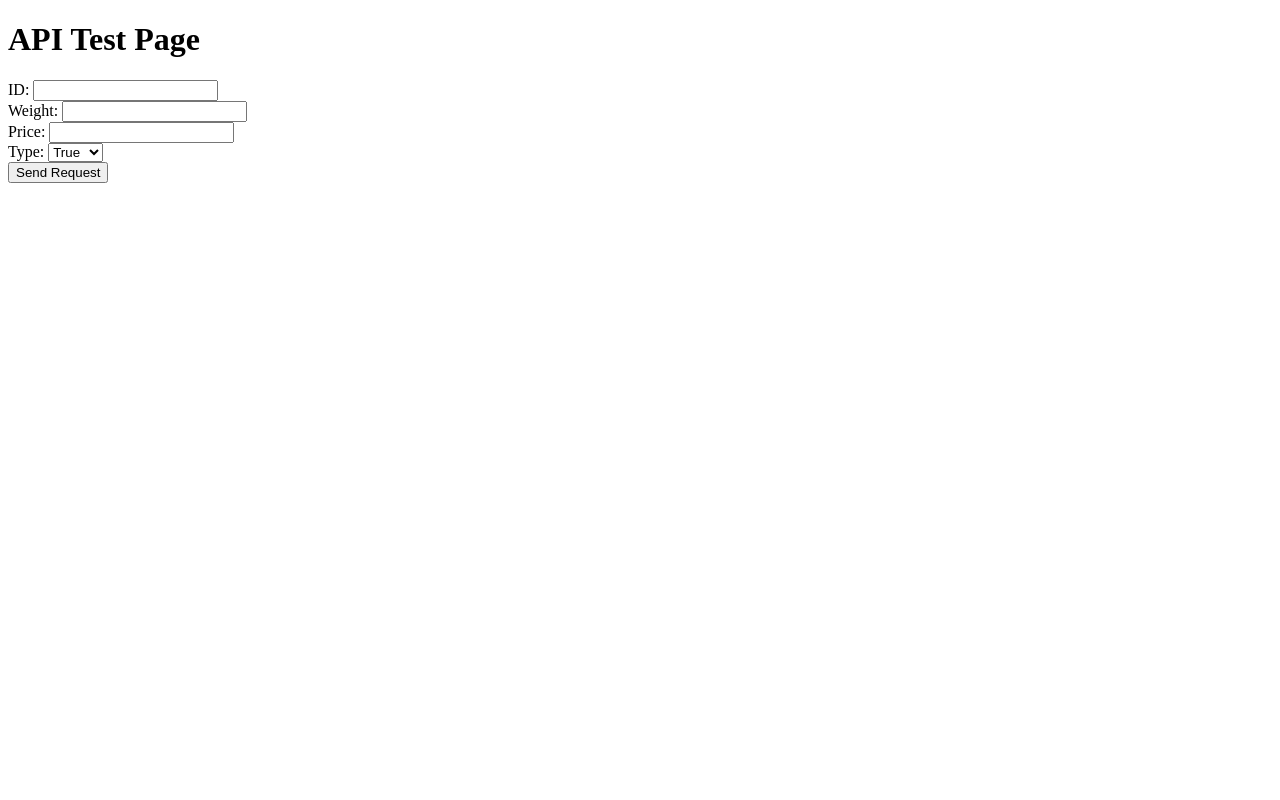
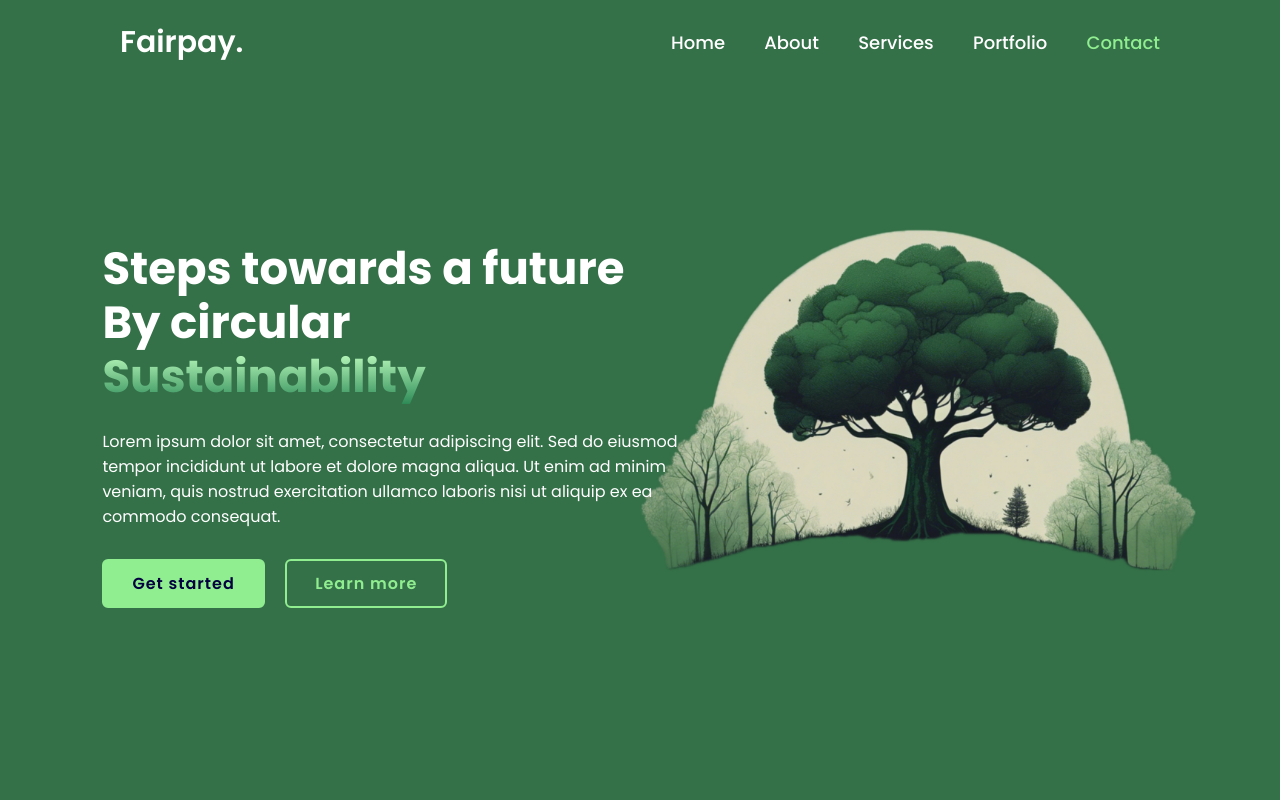
Before and after one commit to Bandaan/carbonfrontend, a plain HTML site: page index.html in a window 1280 px wide. Shown: the top 800 px of the page. Drawn offline with Linux system fonts and the light colour scheme.

Commit message:
verse commit

```diff
--- /dev/null
+++ b/assets/responsive-full-background-image.css
@@ -0,0 +1,162 @@
+@import url('https://fonts.googleapis.com/css2?family=Poppins:wght@300;400;500;600;700;800;900&display=swap');
+
+* {
+  margin: 0;
+  padding: 0;
+  box-sizing: border-box;
+  scroll-behavior: smooth;
+  font-family: 'Poppins', sans-serif;
+}
+
+.body{
+  color: #fff;
+}
+
+
+header {
+  position: fixed;
+  top: 0;
+  left: 0;
+  width: 100%;
+  padding: 20px 120px;
+  background: transparent;
+  display: flex;
+  justify-content: space-between;
+  align-items: center;
+  z-index: 100;
+}
+
+.logo {
+  position: relative;
+  font-size: 30px;
+  color: #fff;
+  text-decoration: none;
+  font-weight: 600;
+}
+
+.navbar {
+  position: relative;
+}
+
+.navbar a {
+  font-size: 18px;
+  color: #ffffff;
+  text-decoration: none;
+  font-weight: 500;
+  margin-left: 35px;
+  transition: .3s;
+}
+
+nav a:hover,
+nav a.active{
+  color: lightgreen;
+}
+
+.home {
+  width: 100%;
+  height: 100vh;
+  background: url('../images/background2.jpg') no-repeat;
+  background-size: cover;
+  background-position: center;
+  display: flex;
+  align-items: center;
+  padding: 50px 8% 0;
+}
+
+.home-content{
+  max-width: 630px;
+}
+
+.home-content h1:nth-child(3) {
+  background: linear-gradient(#C1FFC1, seagreen);
+  -webkit-background-clip: text;
+  color: transparent;
+}
+
+.home-content h1 {
+  position: relative;
+  font-size: 45px;
+  line-height: 1.2;
+  color: white;
+}
+
+.home-content p {
+  position: relative;
+  font-size: 16px;
+  margin: 25px 0 30px;
+  color: white;
+}
+
+.home-content .btn-box {
+  position: relative;
+  display: flex;
+  justify-content: space-between;
+  width: 345px;
+}
+
+.btn {
+  padding: 10px 28px;
+  background: lightgreen;
+  border: 2px solid lightgreen;
+  border-radius: 6px;
+  font-size: 16px;
+  color: #01003f;
+  letter-spacing: 1px;
+  font-weight: 600;
+  text-decoration: none;
+}
+
+.btn-box .btn:nth-child(2) {
+  background: transparent;
+  color: lightgreen;
+  transition: .5s;
+}
+
+.btn-box .btn:nth-child(2):hover {
+  background: lightgreen;
+  color: #01003f;
+}
+
+.animate {
+  position: absolute;
+  top: 0;
+  right: 0;
+  width: 100%;
+  height: 100%;
+  background: #347048;
+  animation: show-right 1s ease-out forwards;
+  animation-delay: calc(.2s * var(--i));
+}
+
+.animate.bg {
+  animation: fade-in 1s ease-out forwards;
+  animation-delay: 2s;
+}
+
+/*KEYFRAME ANIMATIONS*/
+@keyframes show-right {
+  100% {
+    width: 0;
+  }
+}
+
+@keyframes fade-in {
+  100% {
+    opacity: 0;
+  }
+}
+
+section {
+    min-height: 100vh;
+    display: flex;
+/*    justify-content: center;*/
+    align-items: center;
+    background: #347048;
+/*    font-size: 100px;*/
+    color: #ffffff;
+/*    font-weight: 700;*/
+}
+
+section:nth-child(odd) {
+    background: darkolivegreen;
+}
--- a/index.html
+++ b/index.html
@@ -1,64 +1,81 @@
 <!DOCTYPE html>
 <html lang="en">
 <head>
-    <meta charset="UTF-8">
-    <meta name="viewport" content="width=device-width, initial-scale=1.0">
-    <title>API Test Page</title>
+  <meta charset="UTF-8">
+  <meta http-equiv="X-UA-Compatible" content="IE=edge">
+  <meta name="viewport" content="width=device-width, initial-scale=1.0">
+  <title>Offset Carbon Emissions</title>
+  <link rel="stylesheet" href="assets/responsive-full-background-image.css"> <!-- Link to your CSS file -->
 </head>
+
 <body>
+<header>
+  <a href="#" class="logo">Fairpay.<span class="animate" style="--i:1;"></span></a>
+  <nav class="navbar">
+    <a href="#home" class="active">Home</a>
+    <a href="#about">About</a>
+    <a href="#services">Services</a>
+    <a href="#portfolio">Portfolio</a>
+    <a href="#contact">Contact</a>
+    <span class="animate" style="--i:2;"></span>
+  </nav>
+</header>
 
-<h1>API Test Page</h1>
+<section class="home">
+  <span class="animate bg"></span>
+  <div class="home-content">
+    <h1>Steps towards a future<span class="animate" style="--i:3;"></span></h1>
+    <h1>By circular<span class="animate" style="--i:4;"></span></h1>
+    <h1>Sustainability<span class="animate" style="--i:5;"></span></h1>
+    <p>Lorem ipsum dolor sit amet, consectetur adipiscing elit.
+      Sed do eiusmod tempor incididunt ut labore et dolore magna aliqua.
+      Ut enim ad minim veniam, quis nostrud exercitation ullamco
+      laboris nisi ut aliquip ex ea commodo consequat.<span class="animate" style="--i:6;"></span></p>
 
-<form id="apiTestForm">
-    <label for="id">ID:</label>
-    <input type="text" id="id" name="id" required>
-    <br>
+    <div class="btn-box">
+      <a href="#" class="btn">Get started</a>
+      <a href="#" class="btn">Learn more</a>
+      <span class="animate" style="--i:7;"></span>
+    </div>
 
-    <label for="weight">Weight:</label>
-    <input type="number" id="weight" name="weight" step="0.01" required>
-    <br>
 
-    <label for="price">Price:</label>
-    <input type="number" id="price" name="price" step="0.01" required>
-    <br>
+  </div>
 
-    <label for="type">Type:</label>
-    <select id="type" name="type" required>
-        <option value="true">True</option>
-        <option value="false">False</option>
-    </select>
-    <br>
+</section>
+<section id="about">About</section>
+<section id="services">Services</section>
+<section id="portfolio">Portfolio</section>
+<section id="contact">Contact</section>
 
-    <button type="button" onclick="sendRequest()">Send Request</button>
-</form>
+<script src="script.js"></script>
 
-<div id="result"></div>
-
-<script>
-    function sendRequest() {
-        var formData = {
-            id: document.getElementById('id').value,
-            weight: parseFloat(document.getElementById('weight').value),
-            price: parseFloat(document.getElementById('price').value),
-            type: document.getElementById('type').value === 'true'
-        };
-
-        fetch('https://carbon-offset-production.up.railway.app/offset', {
-            method: 'POST',
-            headers: {
-                'Content-Type': 'application/json'
-            },
-            body: JSON.stringify(formData)
-        })
-            .then(response => response.json())
-            .then(data => {
-                document.getElementById('result').innerHTML = '<pre>' + JSON.stringify(data, null, 2) + '</pre>';
-            })
-            .catch(error => {
-                document.getElementById('result').innerHTML = '<pre>Error: ' + error.message + '</pre>';
-            });
-    }
-</script>
 
 </body>
+
+<!--<header>
+    <h1>Offset Carbon Emissions with [Your Startup Name]</h1>
+    <p>Welcome to [Your Startup Name], where we help individuals and businesses offset their carbon emissions responsibly.</p>
+    <img src="assets/img/background.jpg"
+         srcset="keyboard-400w.jpg 400w,
+            keyboard-800w.jpg 800w"
+         sizes="(max-width: 640px) 400px,
+            800px">
+</header>
+
+
+<section id="About">
+    <h2>About Us</h2>
+    <p>Insert your About Us content here...</p>
+</section>
+
+<section id="Services">
+    <h2>Our Services</h2>
+    <p>Insert information about your services here...</p>
+</section>
+
+<section id="how-it-works">
+    <h2>How It Works</h2>
+    <p>Insert explanation of how your service works here...</p>
+</section>-->
+
 </html>
--- /dev/null
+++ b/presentational-only/presentational-only.css
@@ -0,0 +1,187 @@
+/* Presentational style rules only
+ * Not required
+ */
+
+html, body, .container {
+  height: 100%;
+}
+
+/* Reset */
+html, body, h1, p, a, div, section {
+  margin: 0;
+  padding: 0;
+  font-size: 100%;
+  font: inherit;
+}
+
+/* Basic */
+body {
+  font: 18px/23px "Cantarell", sans-serif;
+  color: #ffffff;
+}
+
+h1 {
+  color: #efecec;
+  text-transform: uppercase;
+  font-size: 40px;
+  line-height: 50px;
+  font-weight: 400;
+  margin-top: 20px;
+}
+
+a {
+  color: #ffffff;
+}
+
+p {
+  margin: 0 0 15px 0;
+}
+
+strong {
+  font-weight: 700;
+}
+
+blockquote {
+  display: block;
+  max-width: 480px;
+  margin: 15px auto;
+  padding: 15px;
+  background-color: rgba(0, 0, 0, 0.3);
+  color: #e1e1e1;
+  font-family: "Kotta One", serif;
+  font-size: 22px;
+  line-height: 28px;
+}
+
+blockquote cite {
+  display: block;
+  font: 18px/23px "Cantarell", sans-serif;
+  font-size: 16px;
+  margin-top: 16px;
+  color: #cccccc;
+  text-transform: uppercase;
+}
+
+/* Layout */
+
+.navbar {
+  width: 100%;
+  background-color: rgba(0, 0, 0, 0.6);
+  height: 40px;
+  z-index: 9999;
+  position: fixed;
+}
+
+  .inner {
+    position: relative;
+    margin: 0 auto;
+    text-align: center;
+  }
+
+.navbar a {
+  display: inline-block;
+  border: 1px solid #fff;
+  font-size: 14px;
+  line-height: 24px;
+  border-radius: 3px;
+  padding: 2px 15px;
+  text-decoration: none;
+  margin-top: 5px;
+}
+
+.container {
+  display: table;
+  padding-top: 80px;
+  width: 100%;
+}
+
+.content {
+  display: table-cell;
+  vertical-align: middle;
+  text-align: center;
+}
+
+/* Special */
+.sub-title {
+  margin: 50px auto;
+  font-size: 18px;
+  line-height: 23px;
+  text-transform: uppercase;
+}
+
+.button {
+  display: inline-block;
+  padding: 6px 10px;
+  color: #cafaea;
+  border: 1px solid #cafaea;
+  border-radius: 3px;
+  font-weight: 700;
+  line-height: normal;
+  text-decoration: none;
+  text-align: center;
+  text-transform: uppercase;
+}
+
+#more-content {
+  display: none;
+}
+
+/* Media Queries */
+@media only screen and (max-width: 340px) {
+
+  .container {
+    position: relative;
+    display: block;
+    float: left;
+    vertical-align: baseline;
+    margin: 0 auto;
+    padding: 80px 0 0 0;
+  }
+
+  #more-content {
+    float: left;
+    margin-right: 10px;
+
+  }
+
+  body h1 {
+    font-size: 18px;
+    line-height: 23px;
+  }
+
+  .content, blockquote {
+    display: inline;
+    margin: 0 auto;
+    padding-top: 80px;
+    vertical-align: baseline;
+  }
+
+  blockquote {
+    width: 150px;
+    margin: 15px auto;
+    font-size: 16px;
+    line-height: 21px;
+    background-color: transparent;
+  }
+
+  blockquote cite {
+    font-size: 14px;
+    line-height: 19px;
+  }
+
+  .sub-title {
+    font-size: 14px;
+    line-height: 21px;
+  }
+
+  .button, p {
+    max-width: 150px;
+    margin: 0 auto;
+    font-size: 15px;
+    line-height: 20px;
+  }
+
+  html, body, .container {
+    height: auto;
+  }
+}
--- /dev/null
+++ b/script.js
@@ -0,0 +1,20 @@
+let sections = document.querySelectorAll('section');
+let navLinks = document.querySelectorAll('header nav a');
+
+window.onscroll = () => {
+    sections.forEach(sec => {
+        let top = window.scrollY;
+        let offset = sec.offsetTop - 150;
+        let height = sec.offsetHeight;
+        let id = sec.getAttribute('id');
+
+        if (top >= offset && top < offset + height) {
+            navLinks.forEach(links => {
+                links.classList.remove('active');
+                document.querySelector('header nav a[href*=' + id + ']').classList.add('active');
+
+            })
+        }
+
+    })
+}
```
Also changed, not shown: presentational-only/presentational-only.js (added, +27 -0 lines), images/background-photo-mobile-devices.jpg (added), images/background.jpg (added), images/background2.jpg (added), 3 other files.
